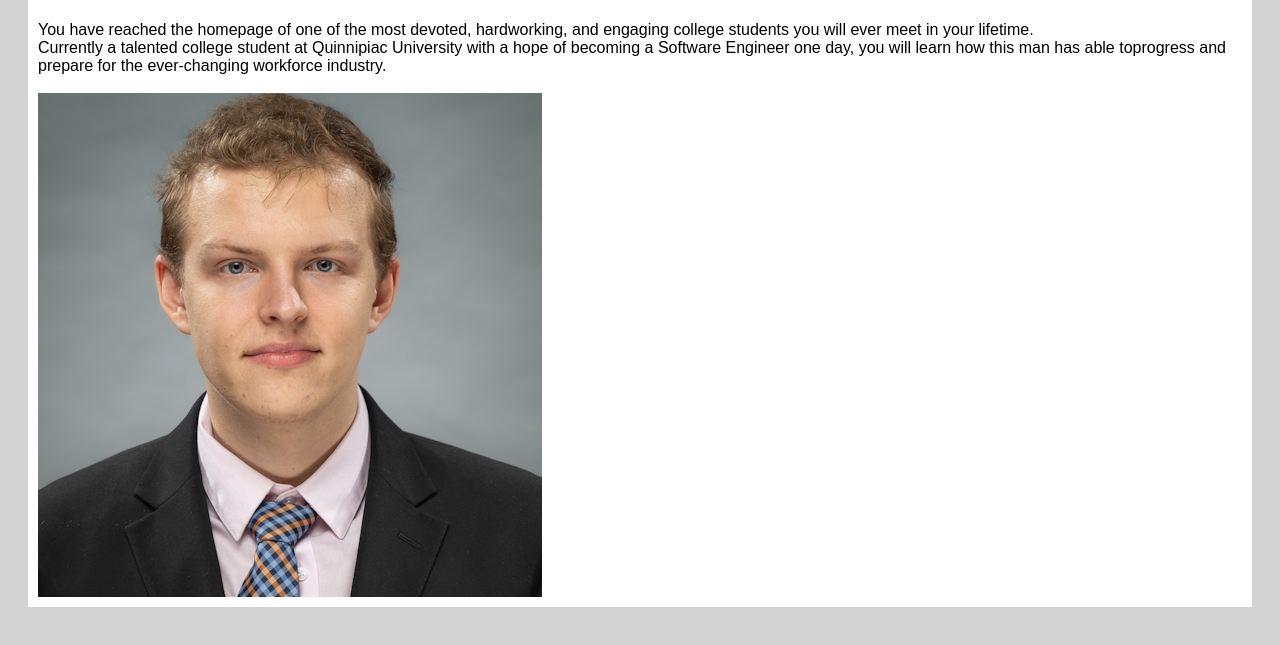
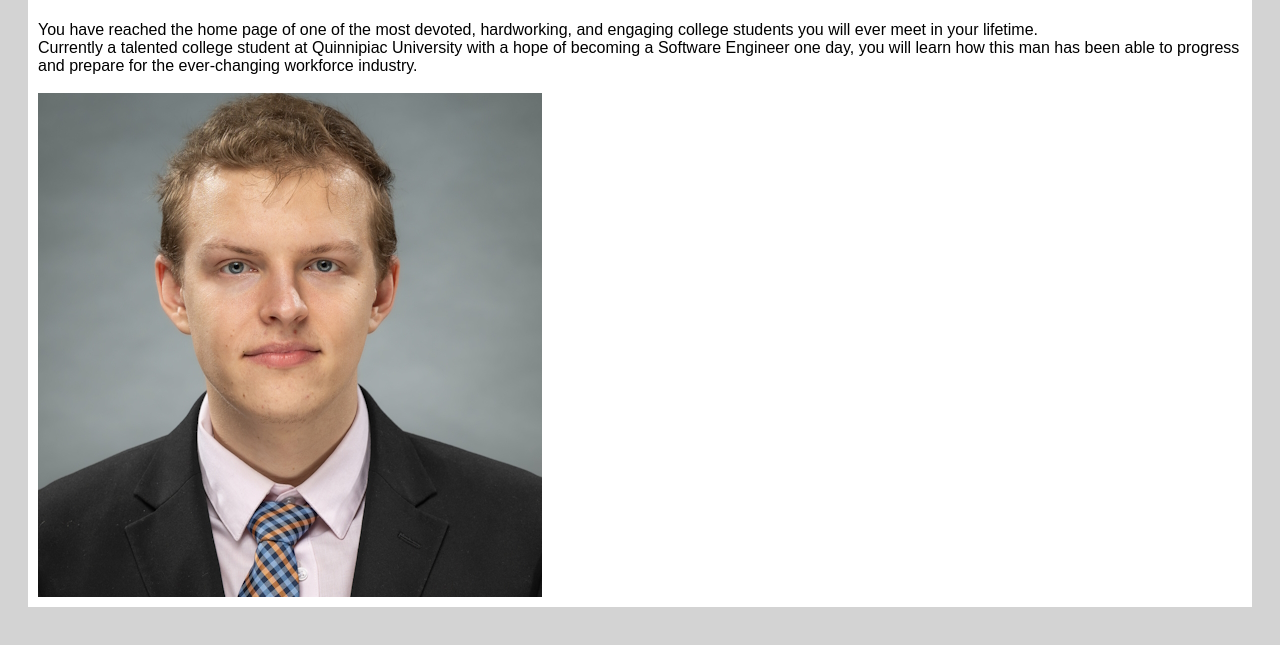
Before and after one commit to PaulZ357/PaulZ357.github.io, a plain HTML site: page index.html in a window 1280 px wide. Shown: the part 127-772 px from the top of the page. Drawn offline with Linux system fonts and the light colour scheme.

Commit message:
fixed typo

```diff
--- a/index.html
+++ b/index.html
@@ -12,8 +12,8 @@
         <div class="content">
             <h1>Hello Everyone</h1>
 
-            You have reached the homepage of one of the most devoted, hardworking, and engaging college students you will ever meet in your lifetime.
-            <br>Currently a talented college student at Quinnipiac University with a hope of becoming a Software Engineer one day, you will learn how this man has able toprogress
+            You have reached the home page of one of the most devoted, hardworking, and engaging college students you will ever meet in your lifetime.
+            <br>Currently a talented college student at Quinnipiac University with a hope of becoming a Software Engineer one day, you will learn how this man has been able to progress
             and prepare for the ever-changing workforce industry.<br><br>
 
             <img src="img/Zegarek_Paul.jpg">
```
